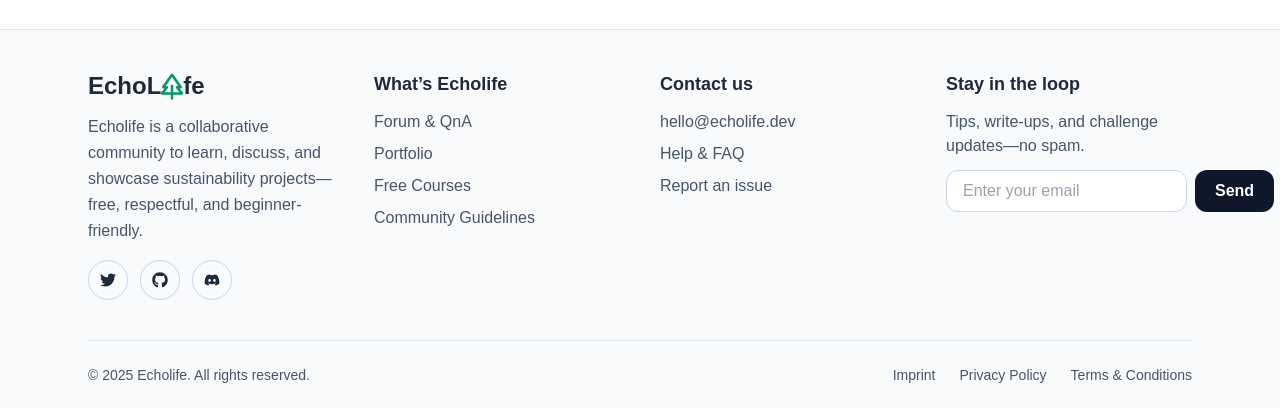
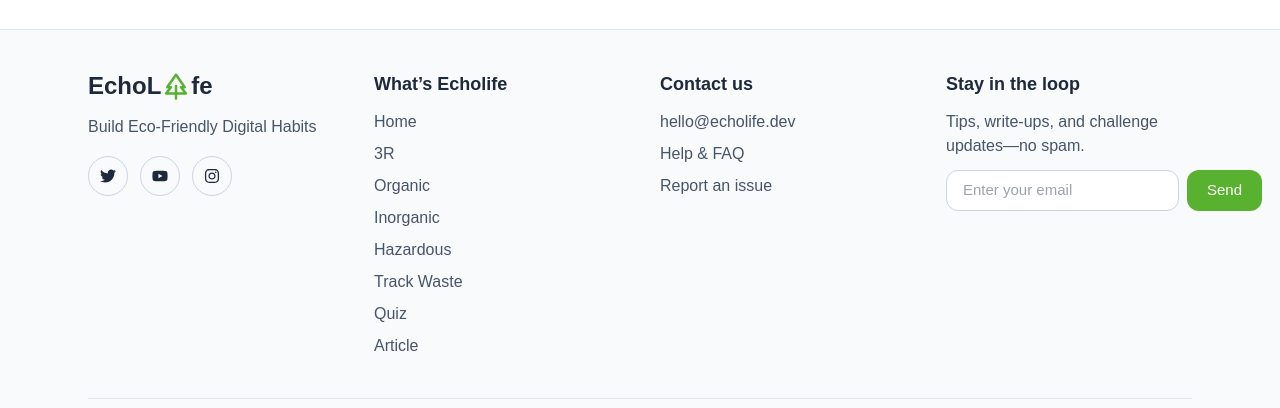
Before and after one commit to ayuarista/echolife, a React (Create React App) app: page / in a window 1280 px wide. Shown: the part 3523-3931 px from the top of the page. Built offline with nearby package versions, Linux system fonts and the light colour scheme.

Commit message:
refactor Footer component for improved layout and UX; update social media links and footer navigation

```diff
--- a/src/components/templates/Footer.jsx
+++ b/src/components/templates/Footer.jsx
@@ -1,38 +1,32 @@
-// src/components/templates/Footer.jsx
 import React from "react";
 import { Link } from "react-router-dom";
 import { TiTree } from "react-icons/ti";
-import { FaTwitter, FaGithub, FaDiscord } from "react-icons/fa";
+import { FaTwitter, FaYoutube, FaInstagram } from "react-icons/fa";
 
 const Footer = () => {
   function handleSubmit(e) {
     e.preventDefault();
-    // TODO: plug your submit logic here
   }
 
   const linkBase =
     "text-slate-600 hover:text-slate-900 dark:text-slate-300 dark:hover:text-white transition";
 
   return (
-    <footer className="mt-16 bg-slate-50 dark:bg-slate-900/40 text-slate-800 dark:text-slate-100">
+    <footer className="mt-16 bg-slate-50 dark:bg-neutral-900 text-slate-800 dark:text-slate-100">
 
-      {/* Main footer grid */}
       <div className="mt-10 border-t border-slate-200 dark:border-slate-800">
         <div className="mx-auto max-w-6xl px-4 sm:px-6 py-10">
           <div className="grid grid-cols-1 md:grid-cols-4 gap-10">
-            {/* Brand + about */}
             <div>
-              <Link to="/" className="inline-flex items-center">
+              <Link to="/" className="inline-flex gap-1 items-center">
                 <span className="text-2xl font-bold font-syne">EchoL</span>
-                <span className="-mx-1 text-3xl text-emerald-600 dark:text-emerald-400">
+                <span className="-mx-1 text-3xl text-primary dark:text-hero">
                   <TiTree />
                 </span>
                 <span className="text-2xl font-bold font-syne">fe</span>
               </Link>
               <p className="mt-3 text-slate-600 dark:text-slate-300 leading-relaxed max-w-xs">
-                Echolife is a collaborative community to learn, discuss, and
-                showcase sustainability projects—free, respectful, and
-                beginner-friendly.
+              Build Eco-Friendly Digital Habits
               </p>
 
               <div className="mt-4 flex items-center gap-3">
@@ -44,18 +38,18 @@ const Footer = () => {
                   <FaTwitter />
                 </a>
                 <a
-                  href="https://github.com"
-                  aria-label="GitHub"
+                  href="https://youtube.com"
+                  aria-label="youtube"
                   className="h-10 w-10 rounded-full border border-slate-300 dark:border-slate-700 flex items-center justify-center hover:bg-slate-100 dark:hover:bg-slate-800 transition"
                 >
-                  <FaGithub />
+                  <FaYoutube />
                 </a>
                 <a
-                  href="https://discord.com"
-                  aria-label="Discord"
+                  href="https://instagram.com"
+                  aria-label="instagram"
                   className="h-10 w-10 rounded-full border border-slate-300 dark:border-slate-700 flex items-center justify-center hover:bg-slate-100 dark:hover:bg-slate-800 transition"
                 >
-                  <FaDiscord />
+                  <FaInstagram />
                 </a>
               </div>
             </div>
@@ -65,23 +59,43 @@ const Footer = () => {
               <h3 className="text-lg font-semibold">What’s Echolife</h3>
               <ul className="mt-3 space-y-2">
                 <li>
-                  <Link to="/article" className={linkBase}>
-                    Forum & QnA
+                  <Link to="/" className={linkBase}>
+                    Home
                   </Link>
                 </li>
                 <li>
-                  <Link to="/portfolio" className={linkBase}>
-                    Portfolio
+                  <Link to="/3r" className={linkBase}>
+                    3R
                   </Link>
                 </li>
                 <li>
-                  <Link to="/free-courses" className={linkBase}>
-                    Free Courses
+                  <Link to="/organic" className={linkBase}>
+                    Organic
                   </Link>
                 </li>
                 <li>
-                  <Link to="/guidelines" className={linkBase}>
-                    Community Guidelines
+                  <Link to="/inorganic" className={linkBase}>
+                    Inorganic
+                  </Link>
+                </li>
+                <li>
+                  <Link to="/hazardous" className={linkBase}>
+                    Hazardous
+                  </Link>
+                </li>
+                <li>
+                  <Link to="/tracker" className={linkBase}>
+                    Track Waste
+                  </Link>
+                </li>
+                <li>
+                  <Link to="/quiz" className={linkBase}>
+                    Quiz
+                  </Link>
+                </li>
+                <li>
+                  <Link to="/article" className={linkBase}>
+                    Article
                   </Link>
                 </li>
               </ul>
@@ -92,17 +106,17 @@ const Footer = () => {
               <h3 className="text-lg font-semibold">Contact us</h3>
               <ul className="mt-3 space-y-2">
                 <li>
-                  <a href="mailto:hello@echolife.dev" className={linkBase}>
+                  <a href="/" className={linkBase}>
                     hello@echolife.dev
                   </a>
                 </li>
                 <li>
-                  <Link to="/help" className={linkBase}>
+                  <Link to="/" className={linkBase}>
                     Help &amp; FAQ
                   </Link>
                 </li>
                 <li>
-                  <Link to="/report" className={linkBase}>
+                  <Link to="/" className={linkBase}>
                     Report an issue
                   </Link>
                 </li>
@@ -120,11 +134,11 @@ const Footer = () => {
                   type="email"
                   required
                   placeholder="Enter your email"
-                  className="flex-1 rounded-xl border border-slate-300 dark:border-slate-700 bg-white dark:bg-slate-900 px-4 py-2 outline-none focus:ring-2 focus:ring-emerald-500/40"
+                  className="flex-1 text-[15px] rounded-xl border border-slate-300 dark:border-neutral-700 bg-white dark:bg-neutral-800 px-4 py-2 outline-none focus:ring-2 focus:ring-hero/40"
                 />
                 <button
                   type="submit"
-                  className="rounded-xl bg-slate-900 dark:bg-white text-white dark:text-slate-900 px-5 py-2 font-semibold hover:opacity-90 transition"
+                  className="rounded-xl text-[15px] bg-primary dark:bg-hero text-white dark:text-slate-900 px-5 py-2 font-medium hover:opacity-90 transition"
                 >
                   Send
                 </button>
@@ -138,13 +152,13 @@ const Footer = () => {
           <div className="flex flex-col md:flex-row items-center justify-between gap-3 text-sm text-slate-600 dark:text-slate-300">
             <span>© {new Date().getFullYear()} Echolife. All rights reserved.</span>
             <div className="flex items-center gap-6">
-              <Link to="/imprint" className={linkBase}>
+              <Link to="/" className={linkBase}>
                 Imprint
               </Link>
-              <Link to="/privacy" className={linkBase}>
+              <Link to="/" className={linkBase}>
                 Privacy Policy
               </Link>
-              <Link to="/terms" className={linkBase}>
+              <Link to="/" className={linkBase}>
                 Terms &amp; Conditions
               </Link>
             </div>
```
